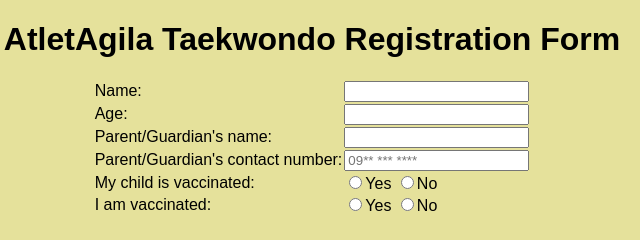
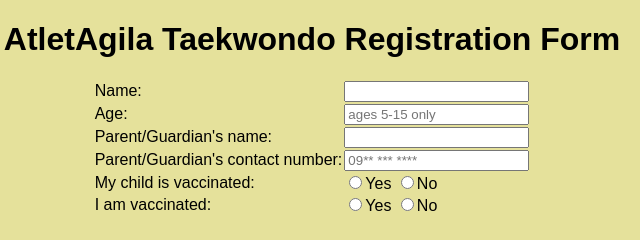
Before and after one commit to dreanirenzo/mms149-atletagila.github.io, a plain HTML site: page index.html in a window 1280 px wide. Shown: the top 240 px of the page, 328-968 px from the left. Drawn offline with Linux system fonts and the light colour scheme.

Commit message:
Update index.html

```diff
--- a/index.html
+++ b/index.html
@@ -23,7 +23,7 @@
           Age:
         </td>
         <td>
-          <input type="text" required name="Age">
+          <input placeholder="ages 5-15 only" input type="text" required name="Age" pattern=[5-15] {2}">
         </td>
       </tr>
       <tr>
@@ -39,7 +39,7 @@
             Parent/Guardian's contact number:
           </td>
           <td>
-            <input placeholder="09** *** ****" input type="text" require name="Contact" pattern=[0-9] {10}"/>
+            <input placeholder="09** *** ****" input type="text" require name="Contact" pattern="[0-9] {10}">
           </td>
       </tr>
       <tr>
```
